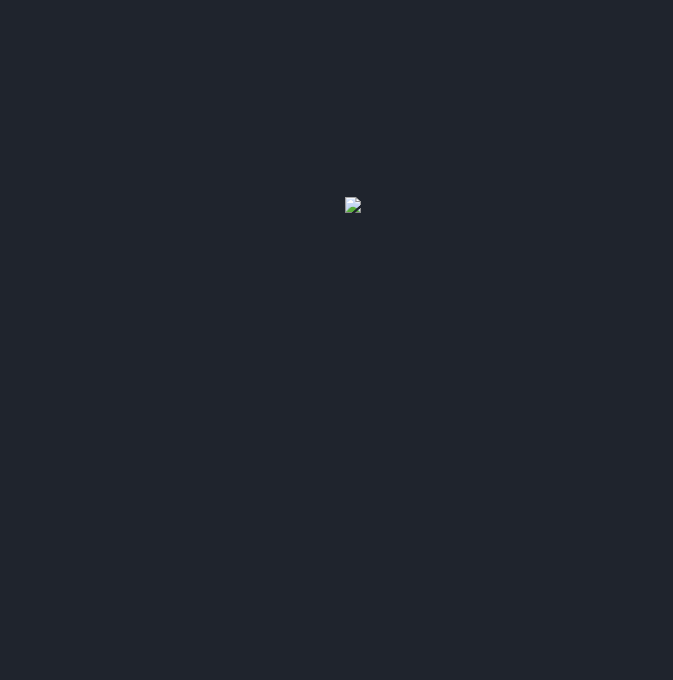
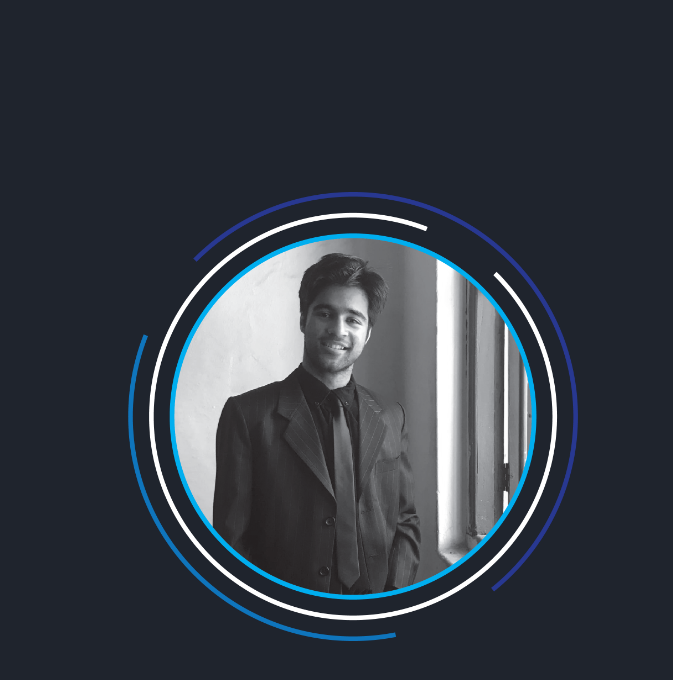
Before and after one commit to ZohebAhmeDev/solace, a plain HTML site: page profile.html in a window 1280 px wide. Shown: the full height of the page, 607-1280 px from the left. Drawn offline with nearby package versions, Linux system fonts and the light colour scheme.

Commit message:
Update profile.html

```diff
--- a/profile.html
+++ b/profile.html
@@ -54,7 +54,7 @@
             </div>
             <div class="col-lg-6 d-flex justify-content-center">
                 <div class="hero-img">
-                    <img src="images/zayan-img.png" style="width: 450px; height: auto;">
+                    <img src="zayan-img.png" style="width: 450px; height: auto;">
                   </div>
             </div>
         </div>
```
